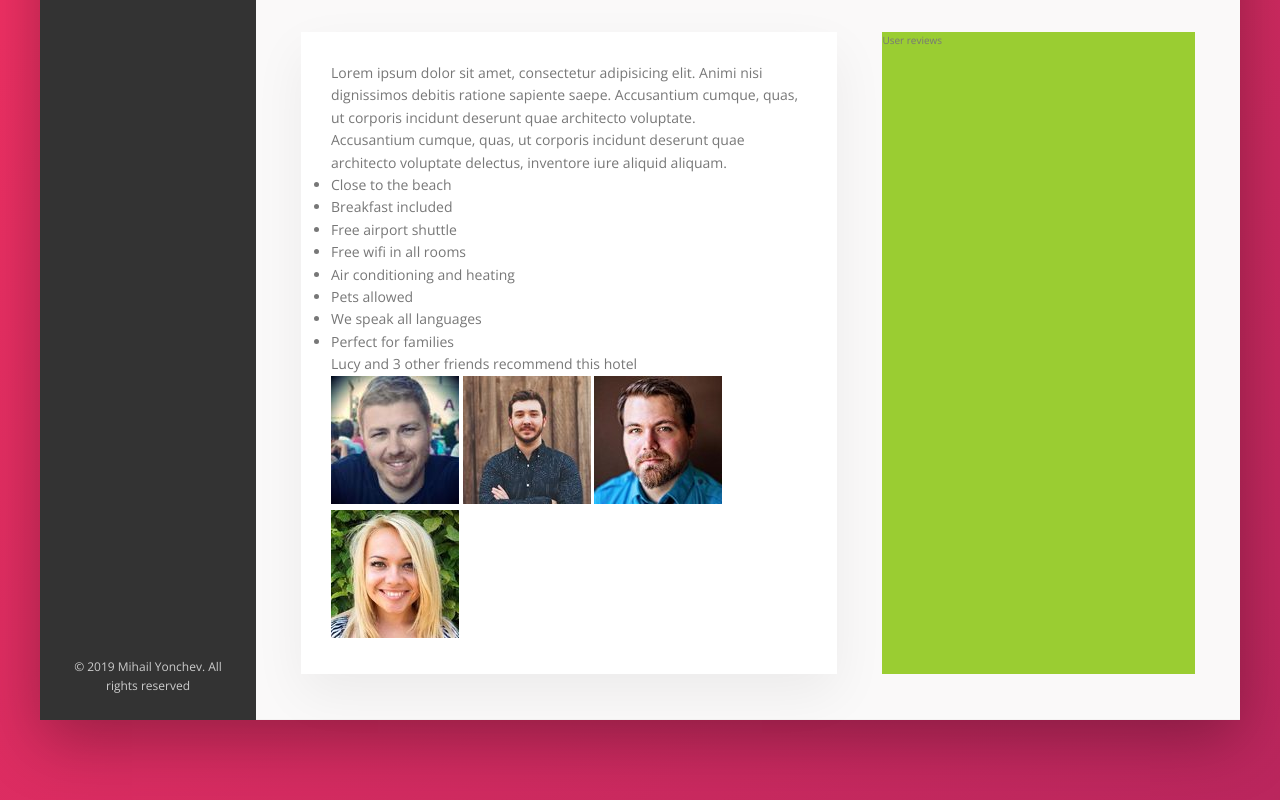
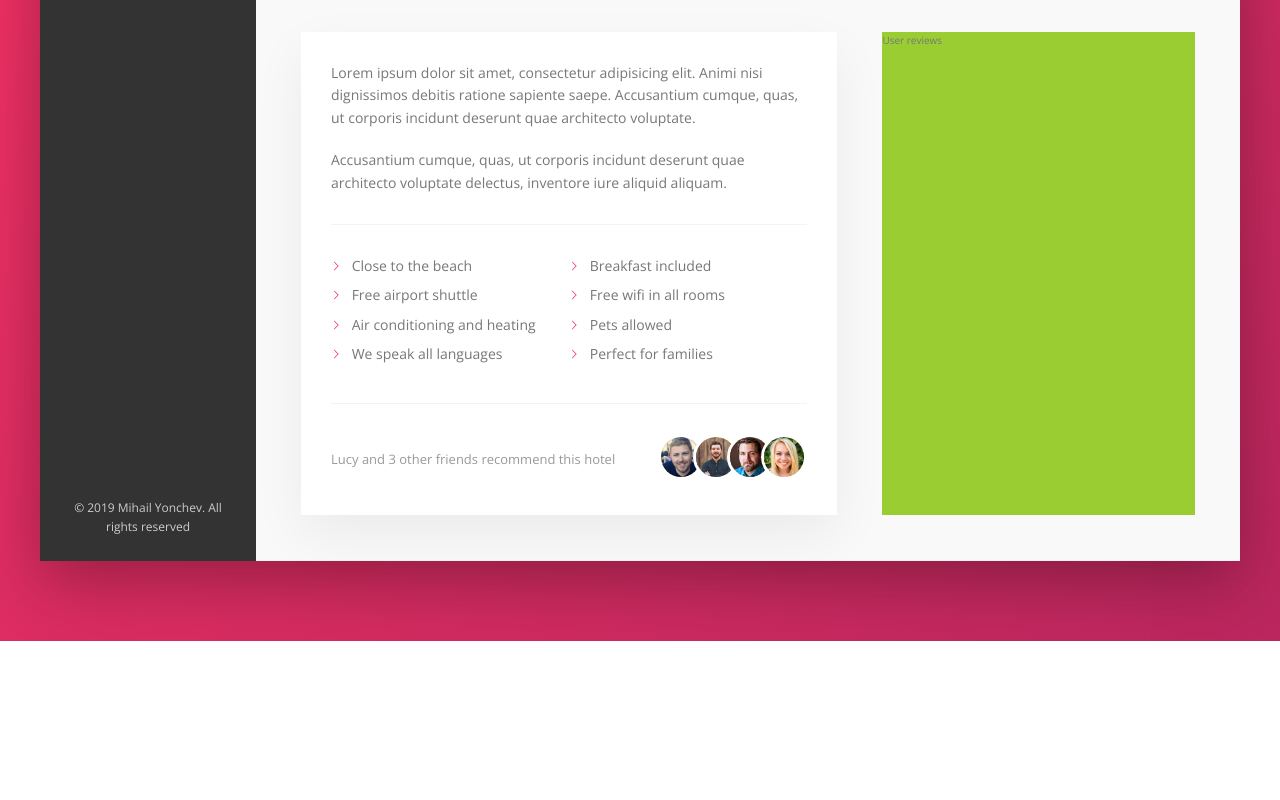
Before and after one commit to insertmike/trillo-project, a website: page index.html in a window 1280 px wide. Shown: the part 615-1415 px from the top of the page. After the commit the page ends 1256 px from the top, so only its background shows below. Drawn offline with nearby package versions, Linux system fonts and the light colour scheme.

Commit message:
Finished Description Section, Aligned and Customized its components

```diff
--- a/sass/_components.scss
+++ b/sass/_components.scss
@@ -301,3 +301,77 @@
         box-shadow: none;
     }
 }
+
+//////////////////////////////////
+// Paragraph
+.paragraph:not(:last-of-type) {
+    margin-bottom: 2rem;
+}
+
+//////////////////////////////////
+// List
+.list {
+    list-style: none;
+    margin: 3rem 0;
+    padding: 3rem 0;
+    border-top: var(--line);
+    border-bottom: var(--line);
+
+    display: flex;
+    flex-wrap: wrap;
+
+    &__item {
+        flex: 0 0 50%;
+        margin-bottom: .7rem;
+    }
+
+    &__item::before {
+        content: "";
+        display: inline-block;
+        height: 1rem;
+        width: 1rem;
+        margin-right: .7rem;
+
+        // // Older browsers
+        // background-image: url(../img/chevron-thin-right.svg);
+        // background-size: cover;
+
+        // Newer browsers - masks
+        background-color: var(--color-primary);
+        -webkit-mask-image: url(../img/chevron-thin-right.svg);
+        -webkit-mask-size: cover;
+        mask-image: url(../img/chevron-thin-right.svg);
+        mask-size: cover;
+    }
+}
+
+//////////////////////////////////
+// Recommend
+.recommend {
+    font-size: 1.3rem;
+    color: var(--color-grey-dark-3);
+
+    display: flex;
+    align-items: center;
+
+
+    &__count {
+        margin-right: auto;
+    }
+
+    &__friends {
+
+    }
+
+    &__photo {
+        box-sizing: content-box;
+        height: 4rem;
+        width: 4rem;
+        border-radius: 50%;
+        border: 3px solid #fff;
+        &:not(:last-child){
+            margin-right: -1.5rem;
+        }
+    }
+
+}
--- a/sass/_layout.scss
+++ b/sass/_layout.scss
@@ -35,7 +35,6 @@
 .hotel-view {
     background-color: #fff;
     flex: 1;
-
 }
 
 .detail {
```
Also changed, not shown: css/style.css.
